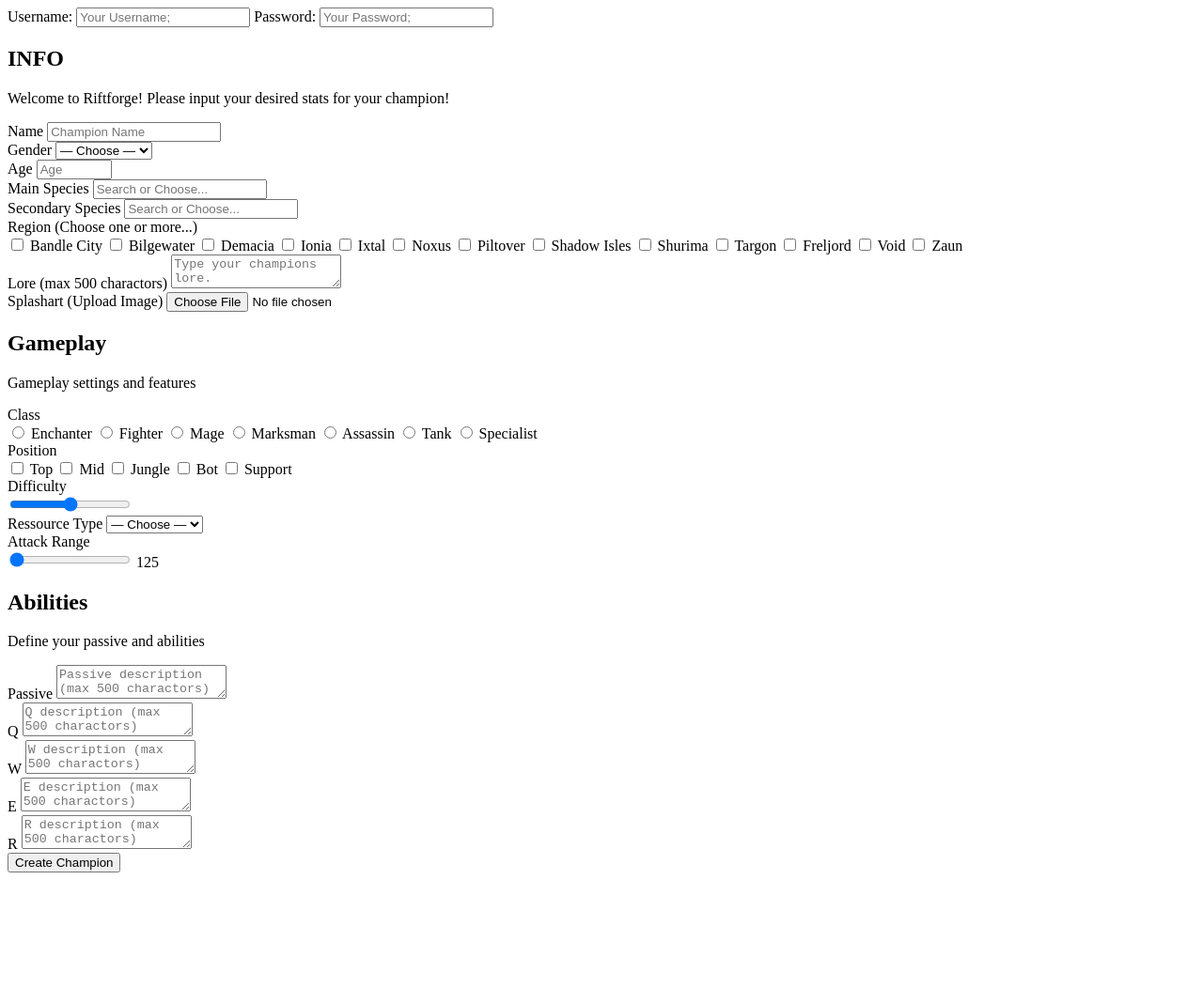
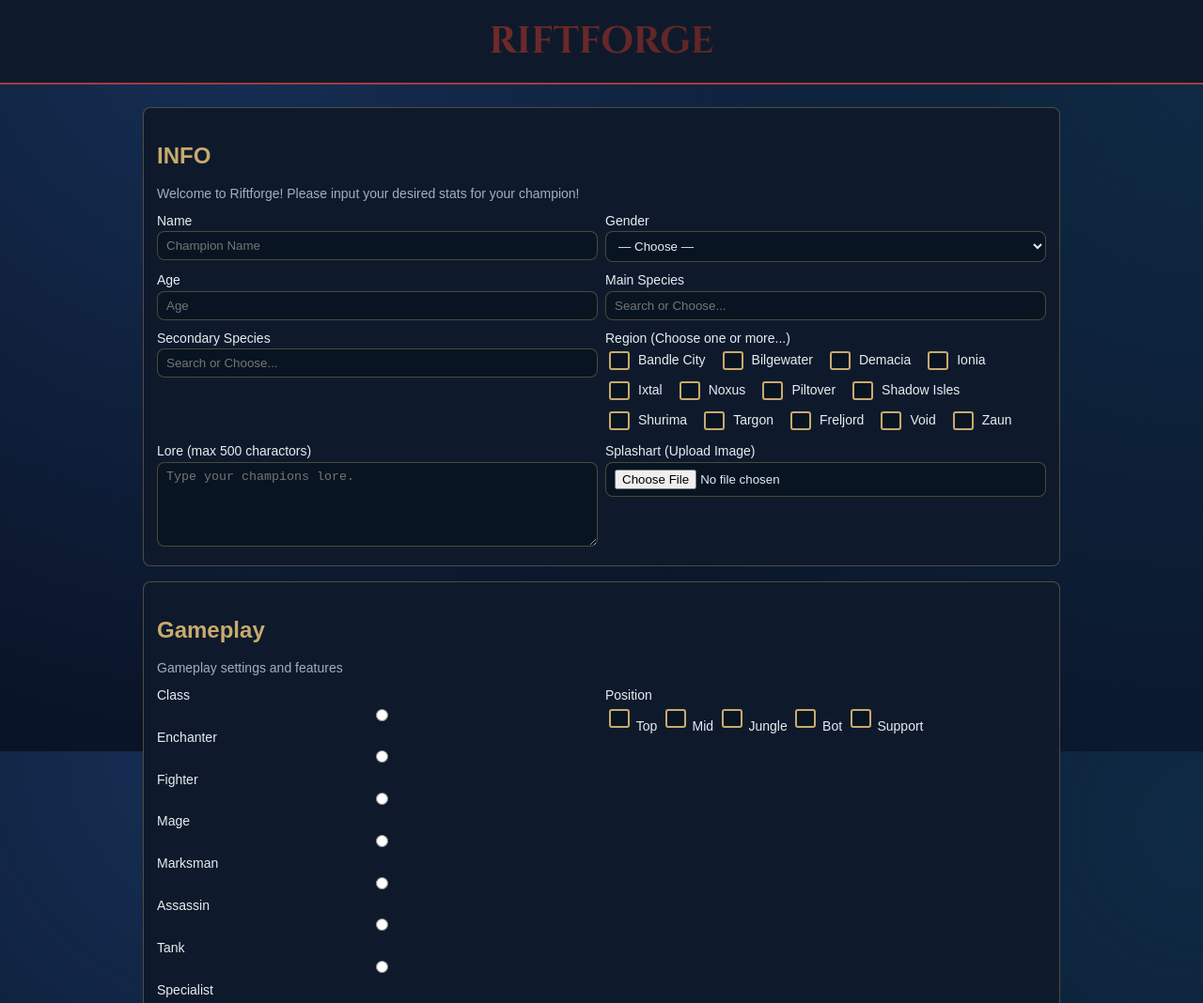
Before and after one commit to Topnz/WEB1-2, a plain HTML site: page index.html in a window 1280 px wide. Shown: the top 1068 px of the page at 94% size. Before the commit the page ends 937 px from the top, so only its background shows below. Drawn offline with Linux system fonts and the light colour scheme.

Commit message:
Added styles.css, removed login from navbar, added Riftforge

```diff
--- a/index.html
+++ b/index.html
@@ -1,24 +1,28 @@
-<!doctype html>
+<!DOCTYPE html>
 <html lang="en">
   <head>
     <meta charset="utf-8" />
     <meta name="viewport" content="width=device-width,initial-scale=1" />
     <title>RIFTFORGE</title>
+    <link rel="stylesheet" href="styles.css" />
   </head>
 
   <body>
     <nav>
-    <label for="search1">Username:</label>
-    <input id="search1" type="text" placeholder="Your Username;" />
-
-    <label for="search2">Password:</label>
-    <input id="search2" type="password" placeholder="Your Password;" />
+      <h1>RIFTFORGE</h1>
     </nav>
+    <link
+      href="https://fonts.googleapis.com/css2?family=Cinzel:wght@700&display=swap"
+      rel="stylesheet"
+    />
 
     <main>
       <section>
         <h2>INFO</h2>
-      <p>Welcome to Riftforge! Please input your desired stats for your champion!</p>
+        <p>
+          Welcome to Riftforge! Please input your desired stats for your
+          champion!
+        </p>
 
         <div>
           <form>
@@ -41,12 +45,23 @@
 
               <div>
                 <label for="age">Age</label>
-              <input name="age" type="number" min="0" max="99999" placeholder="Age" />
+                <input
+                  name="age"
+                  type="number"
+                  min="0"
+                  max="99999"
+                  placeholder="Age"
+                />
               </div>
 
               <div>
                 <label for="main-species">Main Species</label>
-            <input id="main-species" name="main-species" list="main-species-list" placeholder="Search or Choose..." />
+                <input
+                  id="main-species"
+                  name="main-species"
+                  list="main-species-list"
+                  placeholder="Search or Choose..."
+                />
                 <datalist id="main-species-list">
                   <option value="Ascended"></option>
                   <option value="Bear"></option>
@@ -76,7 +91,12 @@
 
               <div>
                 <label for="second-species">Secondary Species</label>
-            <input id="second-species" name="second-species" list="second-species-list" placeholder="Search or Choose..." />
+                <input
+                  id="second-species"
+                  name="second-species"
+                  list="second-species-list"
+                  placeholder="Search or Choose..."
+                />
                 <datalist id="second-species-list">
                   <option value="Ascended"></option>
                   <option value="Bear"></option>
@@ -107,40 +127,81 @@
               <div>
                 <label>Region (Choose one or more...)</label>
                 <div role="group" aria-label="Regions">
-                <label><input type="checkbox" name="region" value="region1" /> Bandle City</label>
-                <label><input type="checkbox" name="region" value="region2" /> Bilgewater</label>
-                <label><input type="checkbox" name="region" value="region3" /> Demacia</label>
-                <label><input type="checkbox" name="region" value="region4" /> Ionia</label>
-                <label><input type="checkbox" name="region" value="region5" /> Ixtal</label>
-                <label><input type="checkbox" name="region" value="region6" /> Noxus</label>
-                <label><input type="checkbox" name="region" value="region7" /> Piltover</label>
-                <label><input type="checkbox" name="region" value="region8" /> Shadow Isles</label>
-                <label><input type="checkbox" name="region" value="region9" /> Shurima</label>
-                <label><input type="checkbox" name="region" value="region10" /> Targon</label>
-                <label><input type="checkbox" name="region" value="region11" /> Freljord</label>
-                <label><input type="checkbox" name="region" value="region12" /> Void</label>
-                <label><input type="checkbox" name="region" value="region13" /> Zaun</label>
+                  <label
+                    ><input type="checkbox" name="region" value="region1" />
+                    Bandle City</label
+                  >
+                  <label
+                    ><input type="checkbox" name="region" value="region2" />
+                    Bilgewater</label
+                  >
+                  <label
+                    ><input type="checkbox" name="region" value="region3" />
+                    Demacia</label
+                  >
+                  <label
+                    ><input type="checkbox" name="region" value="region4" />
+                    Ionia</label
+                  >
+                  <label
+                    ><input type="checkbox" name="region" value="region5" />
+                    Ixtal</label
+                  >
+                  <label
+                    ><input type="checkbox" name="region" value="region6" />
+                    Noxus</label
+                  >
+                  <label
+                    ><input type="checkbox" name="region" value="region7" />
+                    Piltover</label
+                  >
+                  <label
+                    ><input type="checkbox" name="region" value="region8" />
+                    Shadow Isles</label
+                  >
+                  <label
+                    ><input type="checkbox" name="region" value="region9" />
+                    Shurima</label
+                  >
+                  <label
+                    ><input type="checkbox" name="region" value="region10" />
+                    Targon</label
+                  >
+                  <label
+                    ><input type="checkbox" name="region" value="region11" />
+                    Freljord</label
+                  >
+                  <label
+                    ><input type="checkbox" name="region" value="region12" />
+                    Void</label
+                  >
+                  <label
+                    ><input type="checkbox" name="region" value="region13" />
+                    Zaun</label
+                  >
                 </div>
               </div>
 
               <div>
                 <label for="lore">Lore (max 500 charactors)</label>
-              <textarea name="lore" maxlength="500" placeholder="Type your champions lore."></textarea>
+                <textarea
+                  name="lore"
+                  maxlength="500"
+                  placeholder="Type your champions lore."
+                ></textarea>
               </div>
 
               <div>
                 <label for="splashart">Splashart (Upload Image)</label>
                 <input name="splashart" type="file" accept="image/*" />
               </div>
-
             </div>
           </form>
         </div>
-
       </section>
       <section>
         <h2>Gameplay</h2>
-      <p >Gameplay settings and features</p>
+        <p>Gameplay settings and features</p>
 
         <div>
           <form>
@@ -148,31 +209,75 @@
               <div>
                 <label>Class</label>
                 <div>
-                <label><input type="radio" name="class" value="class1" /> Enchanter</label>
-                <label><input type="radio" name="class" value="class2" /> Fighter</label>
-                <label><input type="radio" name="class" value="class3" /> Mage</label>
-                <label><input type="radio" name="class" value="class4" /> Marksman</label>
-                <label><input type="radio" name="class" value="class5" /> Assassin</label>
-                <label><input type="radio" name="class" value="class6" /> Tank</label>
-                <label><input type="radio" name="class" value="class7" /> Specialist</label>
+                  <label
+                    ><input type="radio" name="class" value="class1" />
+                    Enchanter</label
+                  >
+                  <label
+                    ><input type="radio" name="class" value="class2" />
+                    Fighter</label
+                  >
+                  <label
+                    ><input type="radio" name="class" value="class3" />
+                    Mage</label
+                  >
+                  <label
+                    ><input type="radio" name="class" value="class4" />
+                    Marksman</label
+                  >
+                  <label
+                    ><input type="radio" name="class" value="class5" />
+                    Assassin</label
+                  >
+                  <label
+                    ><input type="radio" name="class" value="class6" />
+                    Tank</label
+                  >
+                  <label
+                    ><input type="radio" name="class" value="class7" />
+                    Specialist</label
+                  >
                 </div>
               </div>
 
               <div>
                 <label>Position</label>
                 <div>
-                <label><input type="checkbox" name="pos" value="pos1" /> Top</label>
-                <label><input type="checkbox" name="pos" value="pos2" /> Mid</label>
-                <label><input type="checkbox" name="pos" value="pos3" /> Jungle</label>
-                <label><input type="checkbox" name="pos" value="pos4" /> Bot</label>
-                <label><input type="checkbox" name="pos" value="pos5" /> Support</label>
+                  <label
+                    ><input type="checkbox" name="pos" value="pos1" />
+                    Top</label
+                  >
+                  <label
+                    ><input type="checkbox" name="pos" value="pos2" />
+                    Mid</label
+                  >
+                  <label
+                    ><input type="checkbox" name="pos" value="pos3" />
+                    Jungle</label
+                  >
+                  <label
+                    ><input type="checkbox" name="pos" value="pos4" />
+                    Bot</label
+                  >
+                  <label
+                    ><input type="checkbox" name="pos" value="pos5" />
+                    Support</label
+                  >
                 </div>
               </div>
 
               <div>
                 <label>Difficulty</label>
                 <div>
-                <input name="difficulty" type="range" min="1" max="3" step="1" aria-valuemin="1" aria-valuemax="3" />
+                  <input
+                    name="difficulty"
+                    type="range"
+                    min="1"
+                    max="3"
+                    step="1"
+                    aria-valuemin="1"
+                    aria-valuemax="3"
+                  />
                 </div>
               </div>
 
@@ -197,11 +302,19 @@
               <div>
                 <label>Attack Range</label>
                 <div>
-                <input id="atk-range" name="atk-range" type="range" min="125" max="1000" step="1" value="125" oninput="atkValue.textContent = this.value" />
+                  <input
+                    id="atk-range"
+                    name="atk-range"
+                    type="range"
+                    min="125"
+                    max="1000"
+                    step="1"
+                    value="125"
+                    oninput="atkValue.textContent = this.value"
+                  />
                   <span id="atkValue">125</span>
                 </div>
               </div>
-
             </div>
           </form>
         </div>
@@ -214,32 +327,50 @@
         <div>
           <form>
             <div>
-
               <div>
                 <label>Passive</label>
-              <textarea name="passive" maxlength="500" placeholder="Passive description (max 500 charactors)"></textarea>
+                <textarea
+                  name="passive"
+                  maxlength="500"
+                  placeholder="Passive description (max 500 charactors)"
+                ></textarea>
               </div>
 
               <div>
                 <label>Q</label>
-              <textarea name="q" maxlength="500" placeholder="Q description (max 500 charactors)"></textarea>
+                <textarea
+                  name="q"
+                  maxlength="500"
+                  placeholder="Q description (max 500 charactors)"
+                ></textarea>
               </div>
 
               <div>
                 <label>W</label>
-              <textarea name="w" maxlength="500" placeholder="W description (max 500 charactors)"></textarea>
+                <textarea
+                  name="w"
+                  maxlength="500"
+                  placeholder="W description (max 500 charactors)"
+                ></textarea>
               </div>
 
               <div>
                 <label>E</label>
-              <textarea name="e" maxlength="500" placeholder="E description (max 500 charactors)"></textarea>
+                <textarea
+                  name="e"
+                  maxlength="500"
+                  placeholder="E description (max 500 charactors)"
+                ></textarea>
               </div>
 
               <div>
                 <label>R</label>
-              <textarea name="r" maxlength="500" placeholder="R description (max 500 charactors)"></textarea>
+                <textarea
+                  name="r"
+                  maxlength="500"
+                  placeholder="R description (max 500 charactors)"
+                ></textarea>
               </div>
-
             </div>
           </form>
         </div>
--- /dev/null
+++ b/styles.css
@@ -0,0 +1,215 @@
+*,
+*::before,
+*::after {
+  box-sizing: border-box;
+}
+
+html,
+body {
+  margin: 0;
+  padding: 0;
+  height: 100%;
+  font-family: Arial, sans-serif;
+  color: #e6edf3;
+  background: #0a1428;
+  background-image: radial-gradient(
+      circle at 20% 0%,
+      #163057 0%,
+      transparent 60%
+    ),
+    radial-gradient(circle at 100% 10%, #0f2a45 0%, transparent 60%);
+  line-height: 1.4;
+}
+
+:root {
+  --panel: #0e1a2b;
+  --text: #e6edf3;
+  --muted: #9fb0c3;
+  --primary: #c8aa6e;
+  --accent: #0ac8b9;
+  --border: rgba(200, 170, 110, 0.35);
+  --radius: 8px;
+}
+
+/* NAV */
+nav {
+  background: #0e1a2b;
+  border-bottom: 2px solid #a63b3b;
+  padding: 16px;
+  text-align: center;
+}
+
+nav h1 {
+  font-family: "Cinzel", serif;
+  font-size: 40px;
+  margin: 0;
+  color: transparent;
+  background: linear-gradient(
+    90deg,
+    #3a1e1e 0%,
+    #7a2b2b 35%,
+    #ff4d1c 55%,
+    #7a2b2b 75%,
+    #3a1e1e 100%
+  );
+  background-size: 280% 100%;
+  -webkit-background-clip: text;
+  background-clip: text;
+  animation: lavaShift 5s infinite alternate ease-in-out;
+}
+
+@keyframes lavaShift {
+  0% {
+    background-position: 0% 50%;
+  }
+  100% {
+    background-position: 100% 50%;
+  }
+}
+
+/* LAYOUT */
+main {
+  max-width: 1000px;
+  margin: 24px auto;
+  padding: 0 12px;
+}
+
+section {
+  background: var(--panel);
+  border: 1px solid var(--border);
+  border-radius: var(--radius);
+  padding: 14px;
+  margin-bottom: 16px;
+}
+
+h2 {
+  margin-bottom: 4px;
+  color: var(--primary);
+  font-weight: 600;
+}
+
+p {
+  color: var(--muted);
+  margin-bottom: 8px;
+  font-size: 14px;
+}
+
+form {
+  display: grid;
+  gap: 8px;
+}
+
+@media (min-width: 760px) {
+  form > div {
+    display: grid;
+    grid-template-columns: 1fr 1fr;
+    gap: 8px;
+  }
+}
+
+label {
+  font-size: 14px;
+}
+
+/* INPUTS */
+input,
+select,
+textarea {
+  width: 100%;
+  padding: 7px 9px;
+  border: 1px solid var(--border);
+  border-radius: var(--radius);
+  background: #081421;
+  color: var(--text);
+}
+
+textarea {
+  min-height: 90px;
+  resize: vertical;
+}
+
+input:focus,
+select:focus,
+textarea:focus {
+  border-color: var(--accent);
+  outline: none;
+}
+
+/* CHECKBOX */
+[role="group"] {
+  display: flex;
+  flex-wrap: wrap;
+  gap: 6px 14px;
+}
+
+[role="group"] label {
+  display: flex;
+  align-items: center;
+  gap: 6px;
+  cursor: pointer;
+}
+
+/* CUSTOM CHECKBOX (Cinzel checkmark) */
+label input[type="checkbox"] {
+  appearance: none;
+  width: 20px;
+  height: 20px;
+  border: 2px solid var(--primary);
+  background: #081421;
+  border-radius: 3px;
+  cursor: pointer;
+  position: relative;
+  display: inline-block;
+}
+
+label input[type="checkbox"]:checked::after {
+  content: "✔";
+  font-family: "Cinzel", serif;
+  font-size: 13px; /* smaller */
+  color: var(--primary);
+  position: absolute;
+  top: 50%;
+  left: 50%;
+  transform: translate(-50%, -58%); /* vertical nudge */
+}
+/* RANGE */
+input[type="range"] {
+  width: 100%;
+  background: #11243a;
+  height: 6px;
+  border-radius: 999px;
+}
+
+input[type="range"]::-webkit-slider-thumb {
+  appearance: none;
+  width: 14px;
+  height: 14px;
+  border-radius: 50%;
+  background: var(--primary);
+  cursor: pointer;
+}
+
+#atkValue {
+  margin-left: 6px;
+  color: var(--accent);
+}
+
+/* BUTTON */
+button {
+  background: var(--primary);
+  color: #0a1428;
+  border: none;
+  padding: 8px 12px;
+  border-radius: var(--radius);
+  cursor: pointer;
+  font-weight: 700;
+}
+
+button:hover {
+  filter: brightness(1.08);
+}
+
+section:last-of-type > div {
+  display: flex;
+  justify-content: flex-end;
+}
```
Lines whose indentation alone changed are shown as unchanged.
